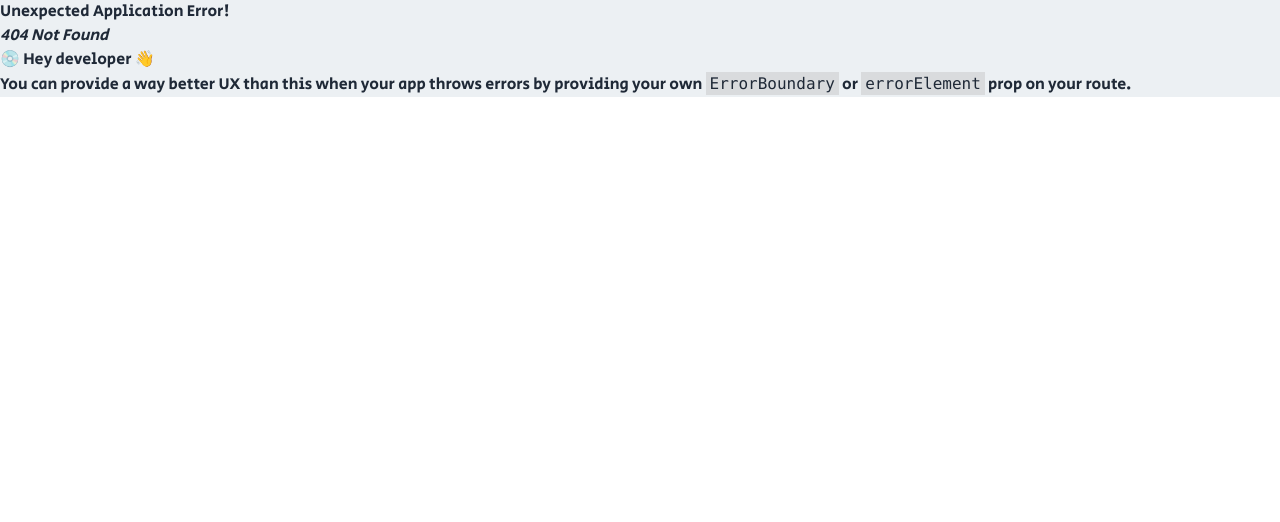
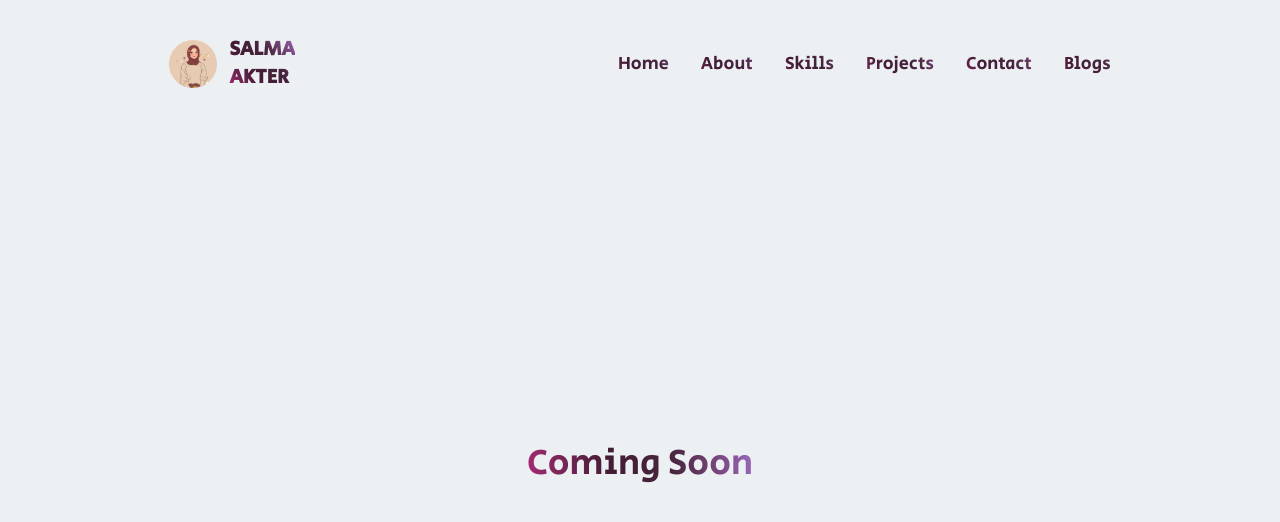
Before and after one commit to suhanasalma/myportfolio, a React (Create React App) app: page /blogs in a window 1280 px wide. Before the commit this address had no page. Shown: the top 522 px of the page. Built offline with nearby package versions, Linux system fonts and the light colour scheme.

Commit message:
blogs added

```diff
--- a/src/Layers/Main.js
+++ b/src/Layers/Main.js
@@ -23,6 +23,9 @@ const Main = () => {
       </li>
       <li>
         <a href="#contact">Contact</a>
+      </li>
+      <li>
+        <Link to='blogs'>Blogs</Link>
       </li>
     </>
   );
--- /dev/null
+++ b/src/Pages/Blogs/Blogs.js
@@ -0,0 +1,11 @@
+import React from 'react';
+
+const Blogs = () => {
+   return (
+     <div className='flex justify-center items-center h-full text-4xl'>
+       <h1>Coming Soon</h1>
+     </div>
+   );
+};
+
+export default Blogs;
--- a/src/Router/router.js
+++ b/src/Router/router.js
@@ -1,6 +1,7 @@
 // import Header from "../Pages/Shared/Header/Header";
 
 import About from "../Pages/About/About";
+import Blogs from "../Pages/Blogs/Blogs";
 
 const { createBrowserRouter } = require("react-router-dom");
 const { default: Main } = require("../Layers/Main");
@@ -19,6 +20,10 @@ export const router = createBrowserRouter([
             path:'/home',
             element:<Home/>
          },
+         {
+            path:'/blogs',
+            element:<Blogs/>
+         },
 
       ]
    }
```
